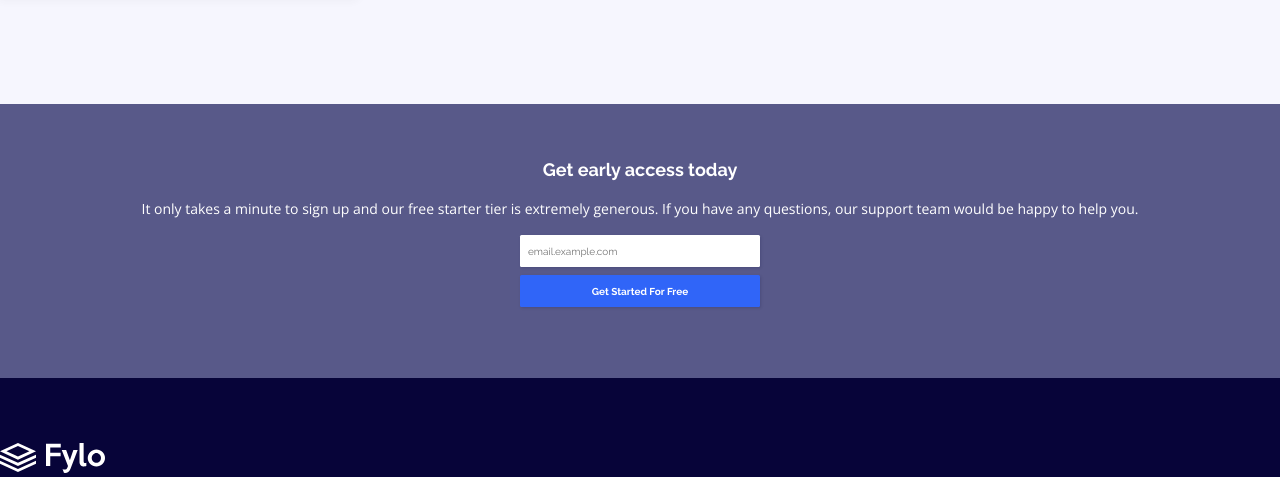
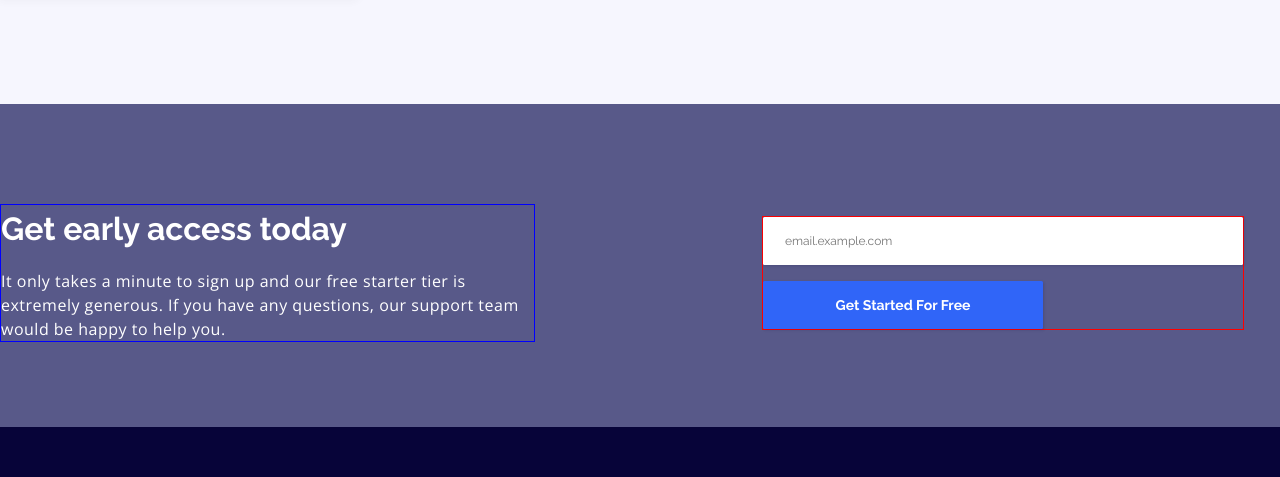
Before and after one commit to octaviolan/fylo-landing-page, a plain HTML site: page index.html in a window 1280 px wide. Shown: the part 1524-2001 px from the top of the page. Drawn offline with nearby package versions, Linux system fonts and the light colour scheme.

Commit message:
Section cta version desktop

```diff
--- a/css/cta.css
+++ b/css/cta.css
@@ -49,3 +49,57 @@
   background: var(--brightBlue);
   box-shadow: 1px 1px 3px rgba(7, 4, 59, 0.157043);
 }
+
+@media only screen and (min-width: 1025px) {
+ .cta {
+  padding-block-start: 100px;
+  padding-block-end: 85px;
+ }
+
+ .cta-content {
+   display: flex;
+   gap: 227px;
+ }
+
+ .cta-access {
+   border: 1px solid blue;
+  inline-size: 533px;
+  text-align: start;
+ }
+
+ .cta-access h2 {
+  font-size: 32px;
+  line-height: 48px;
+ }
+
+ .cta-access p {
+   font-size: 16px;
+   line-height: 24px;
+   letter-spacing: 0.5px;
+   margin: 0;
+ }
+
+ .cta form {
+   /* flex-shrink: 0; */
+   border: 1px solid red;
+   align-self: center;
+ }
+
+ .cta input[type="email"] {
+  inline-size: 480px;
+  block-size: 48px;
+  margin-block-end: 16px;
+  padding: 16px 22px;
+  font-size: 12px;
+  line-height: 14px
+}
+
+.cta input[type="submit"] {
+  inline-size: 280px;
+  block-size: 48px;
+  margin-inline: 0;
+  padding: 16px 22px;
+  font-size: 14px;
+  line-height: 16.5px;
+}
+}
--- a/index.html
+++ b/index.html
@@ -108,6 +108,7 @@
   <section class="cta">
     <div class="wrapper">
       <div class="cta-content">
+        <div class="cta-access">
           <h2>
             Get early access today
           </h2>
@@ -115,6 +116,7 @@
             It only takes a minute to sign up and our free starter tier is extremely generous.
             If you have any questions, our support team would be happy to help you.
           </p>
+        </div>
         <form action="#">
           <input type="email" placeholder="email.example.com" required>
           <input type="submit" value="Get Started For Free">
```
Lines whose indentation alone changed are shown as unchanged.
